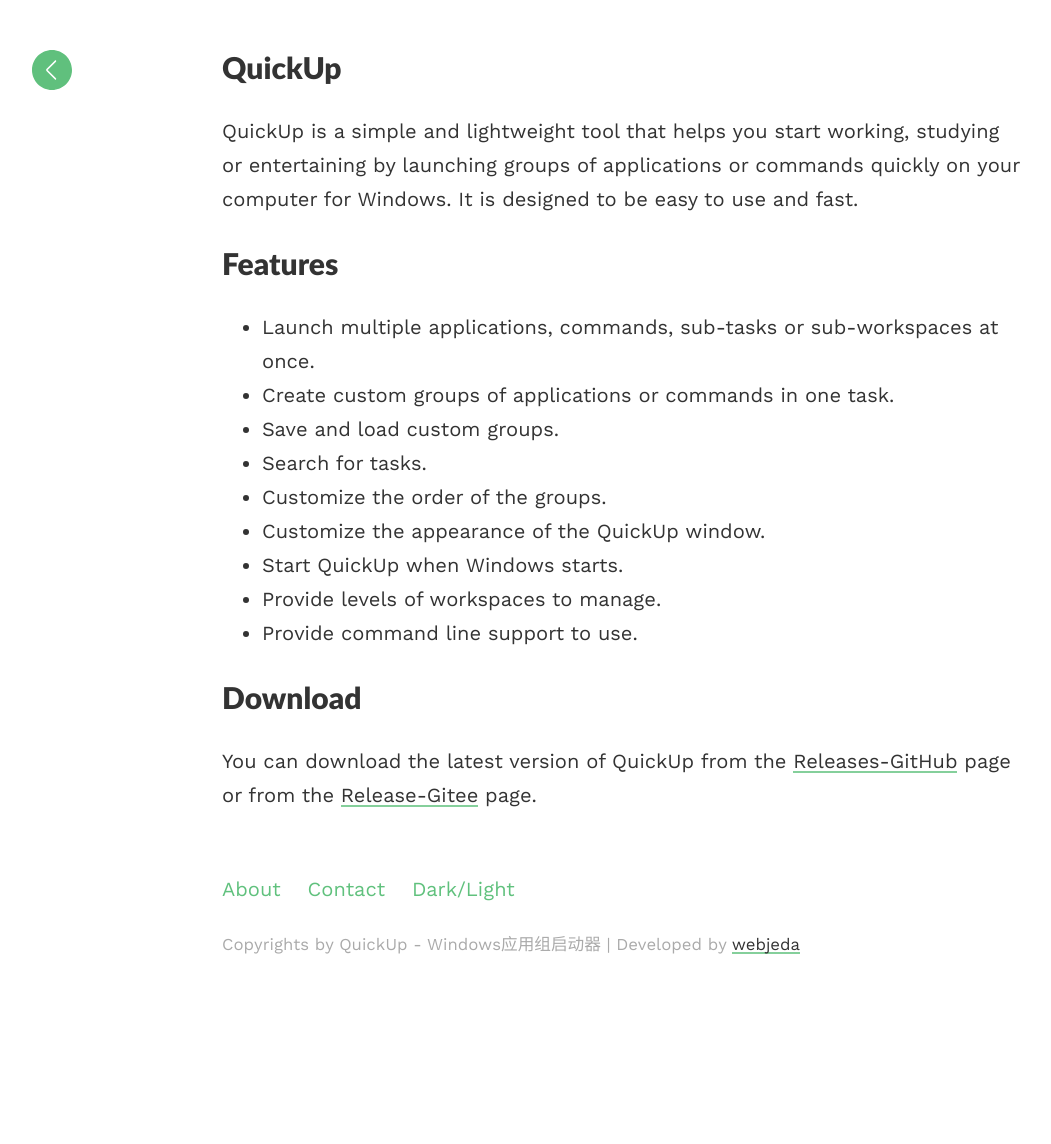
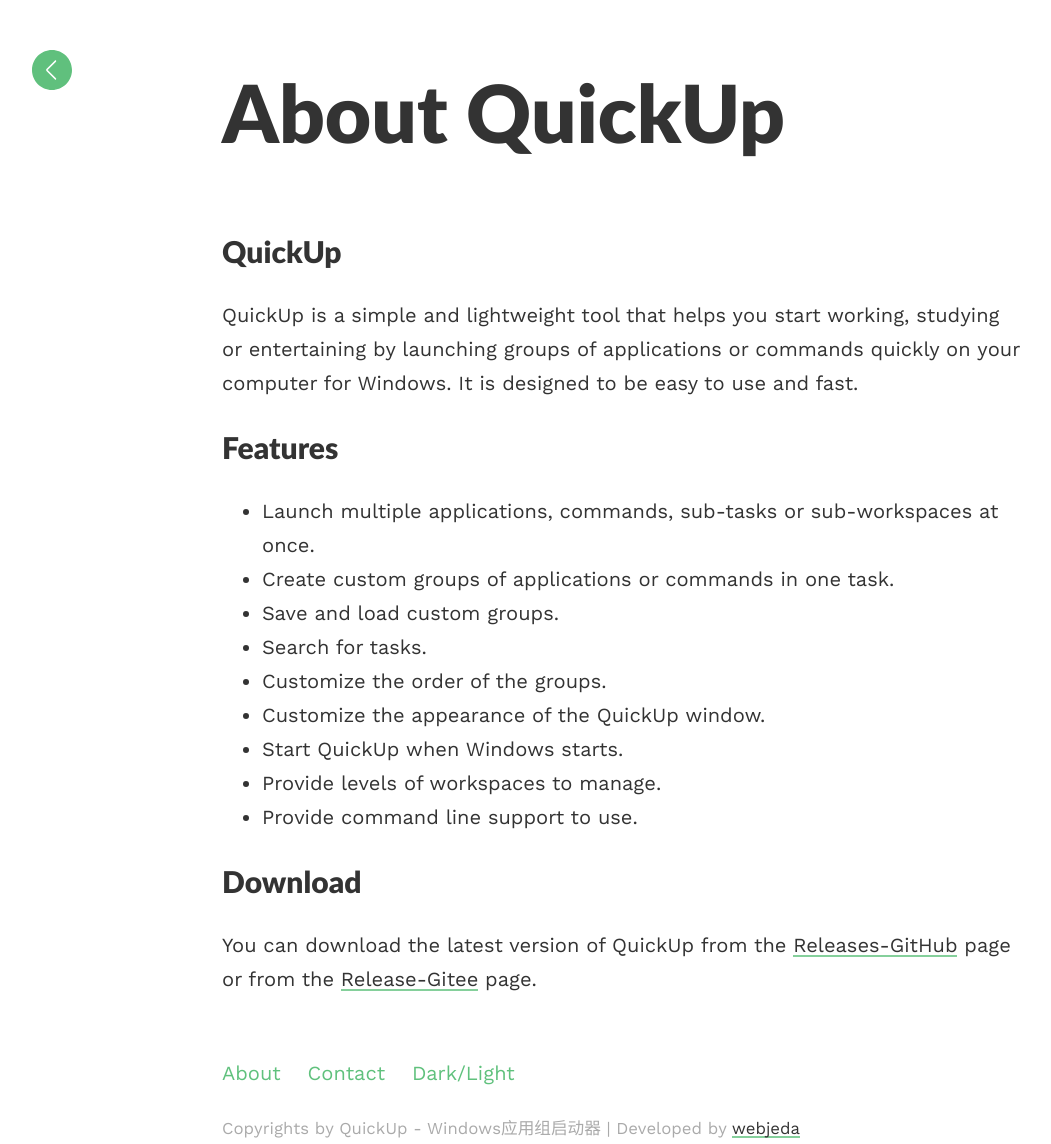
Before and after one commit to Smart-Space/QuickUp, a Jekyll site: the page built from docs/_pages/about.md, in a window 1280 px wide. Shown: the whole page, without its empty margins (18-1069 px from the left). Built offline with Jekyll 4.4.1, drawn with Linux system fonts in a browser that asks for light colours; before the commit the page ends 980 px from its top, so only the background shows below that.

Commit message:
Update about.md

```diff
--- a/docs/_pages/about.md
+++ b/docs/_pages/about.md
@@ -1,5 +1,7 @@
 ---
-layout: default
+title: About QuickUp
+layout: post
+permalink: /about/
 ---
 
 # QuickUp
```
